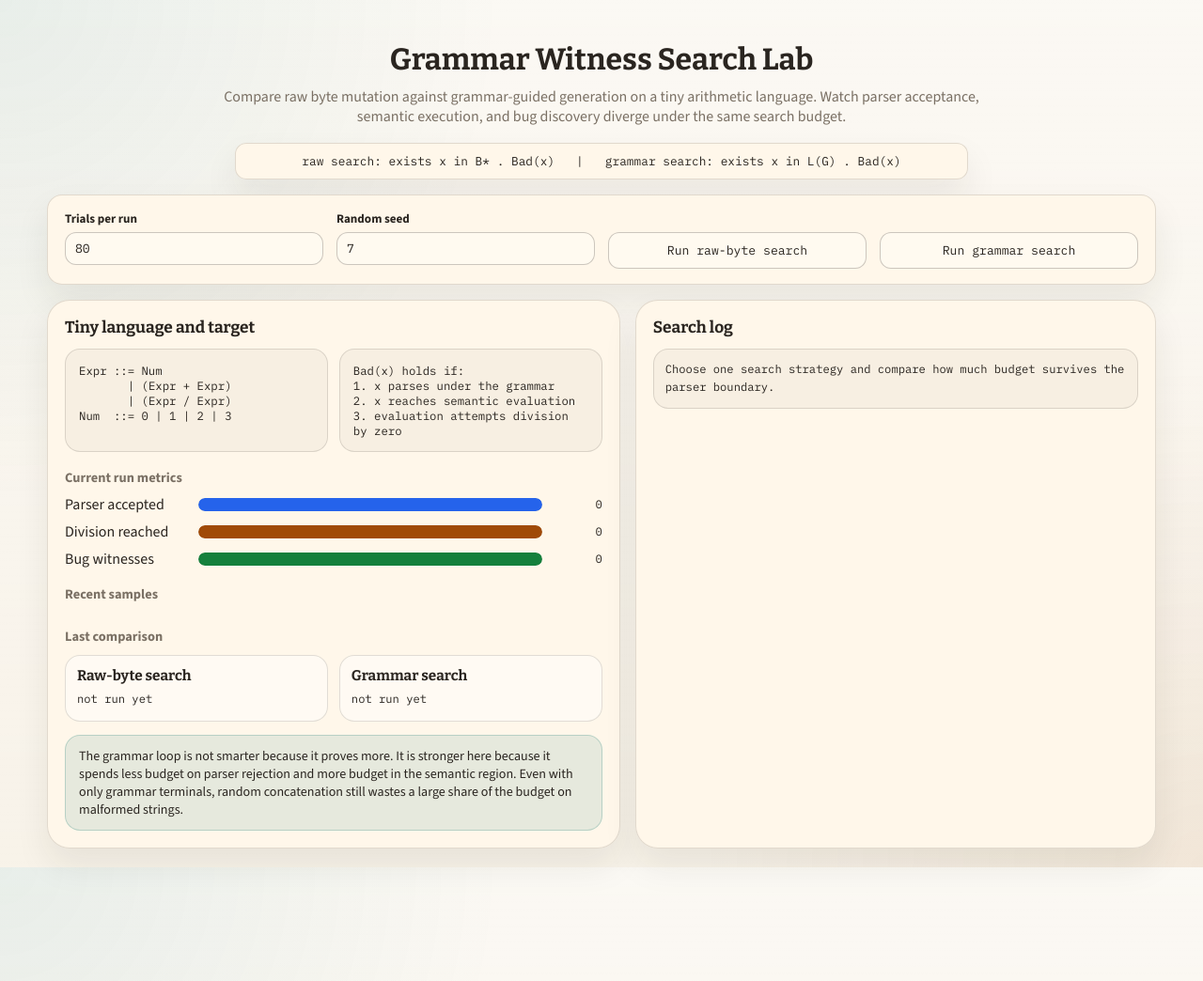
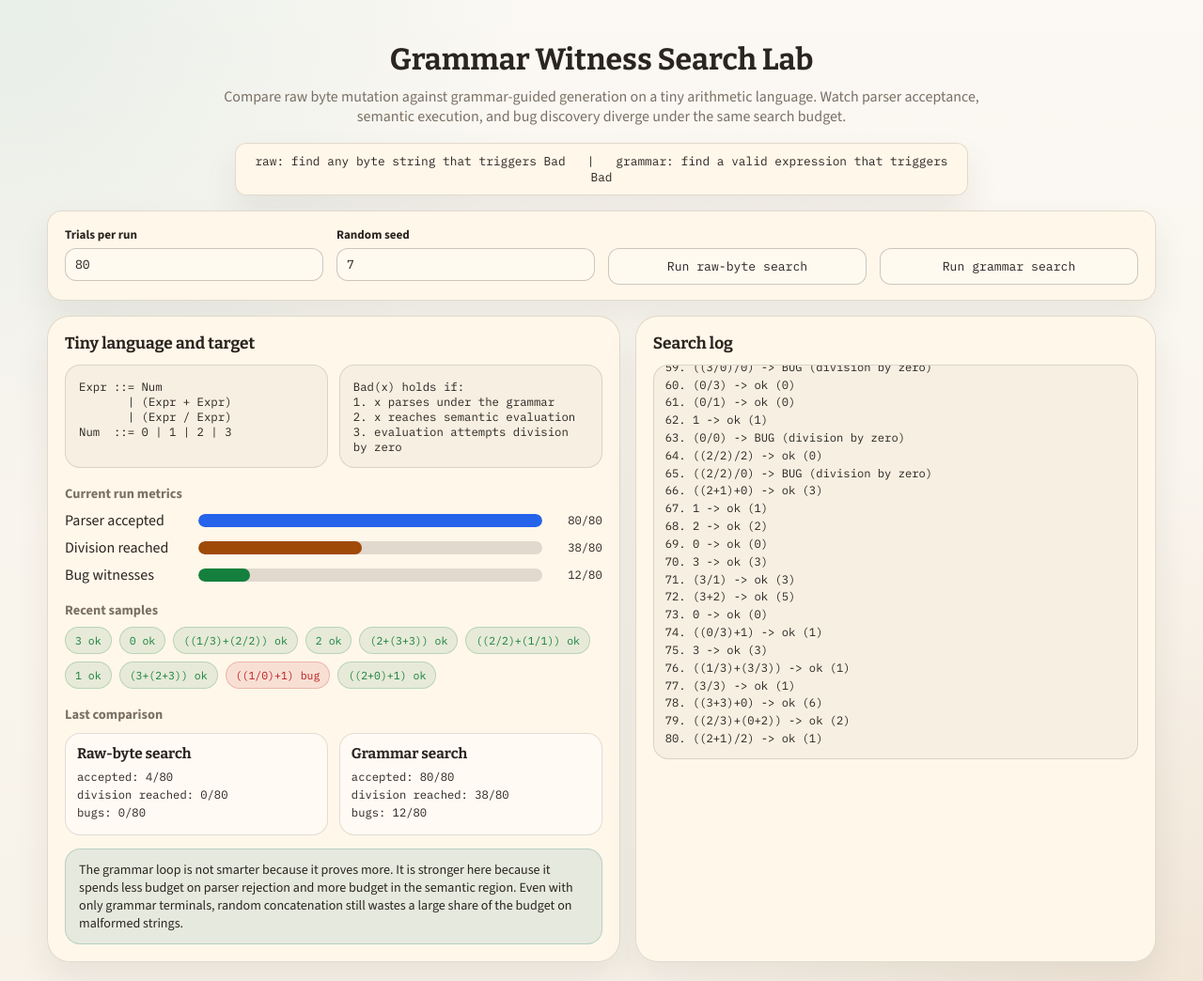
Before and after one commit to TheDarkLightX/Formal_Methods_Philosophy, a Jekyll site: the page grammar_witness_search_lab.html, which Jekyll copies as it is, in a window 1280 px wide. Shown: the whole page at 94% size. Built offline with Jekyll 4.4.1, drawn with Linux system fonts in a browser that asks for light colours; some of the changed text lies outside the part shown.

Commit message:
Polish interactive labs after publish review

```diff
--- a/grammar_solver_handoff_lab.html
+++ b/grammar_solver_handoff_lab.html
@@ -162,7 +162,7 @@
       </select>
     </div>
     <div class="control">
-      <label>&nbsp;</label>
+      <label aria-hidden="true">&nbsp;</label>
       <button class="btn-green" id="runBtn">Run all three loops</button>
     </div>
   </div>
--- a/grammar_witness_search_lab.html
+++ b/grammar_witness_search_lab.html
@@ -149,7 +149,7 @@
     </p>
   </div>
 
-  <div class="formula">raw search: exists x in B* . Bad(x) &nbsp;&nbsp;|&nbsp;&nbsp; grammar search: exists x in L(G) . Bad(x)</div>
+  <div class="formula">raw: find any byte string that triggers Bad &nbsp;&nbsp;|&nbsp;&nbsp; grammar: find a valid expression that triggers Bad</div>
 
   <div class="controls">
     <div class="control">
@@ -161,11 +161,11 @@
       <input id="seedInput" type="number" min="1" max="99999" step="1" value="7" />
     </div>
     <div class="control">
-      <label>&nbsp;</label>
+      <label aria-hidden="true">&nbsp;</label>
       <button class="btn-blue" id="rawBtn">Run raw-byte search</button>
     </div>
     <div class="control">
-      <label>&nbsp;</label>
+      <label aria-hidden="true">&nbsp;</label>
       <button class="btn-green" id="grammarBtn">Run grammar search</button>
     </div>
   </div>
@@ -312,6 +312,12 @@
     logArea.scrollTop = logArea.scrollHeight;
   }
 
+  function notifyParentHeight() {
+    if (window.parent && window.parent !== window) {
+      window.parent.postMessage({ type: 'fp:iframe-height', height: document.body.scrollHeight }, '*');
+    }
+  }
+
   function renderComparison() {
     const pairs = [
       ['raw', rawSummary, 'Raw-byte search'],
```
Also changed, not shown: other parts of grammar_witness_search_lab.html (+5 -0 lines), concolic_branch_lab.html (+13 -2 lines), labs.md (+7 -6 lines).
